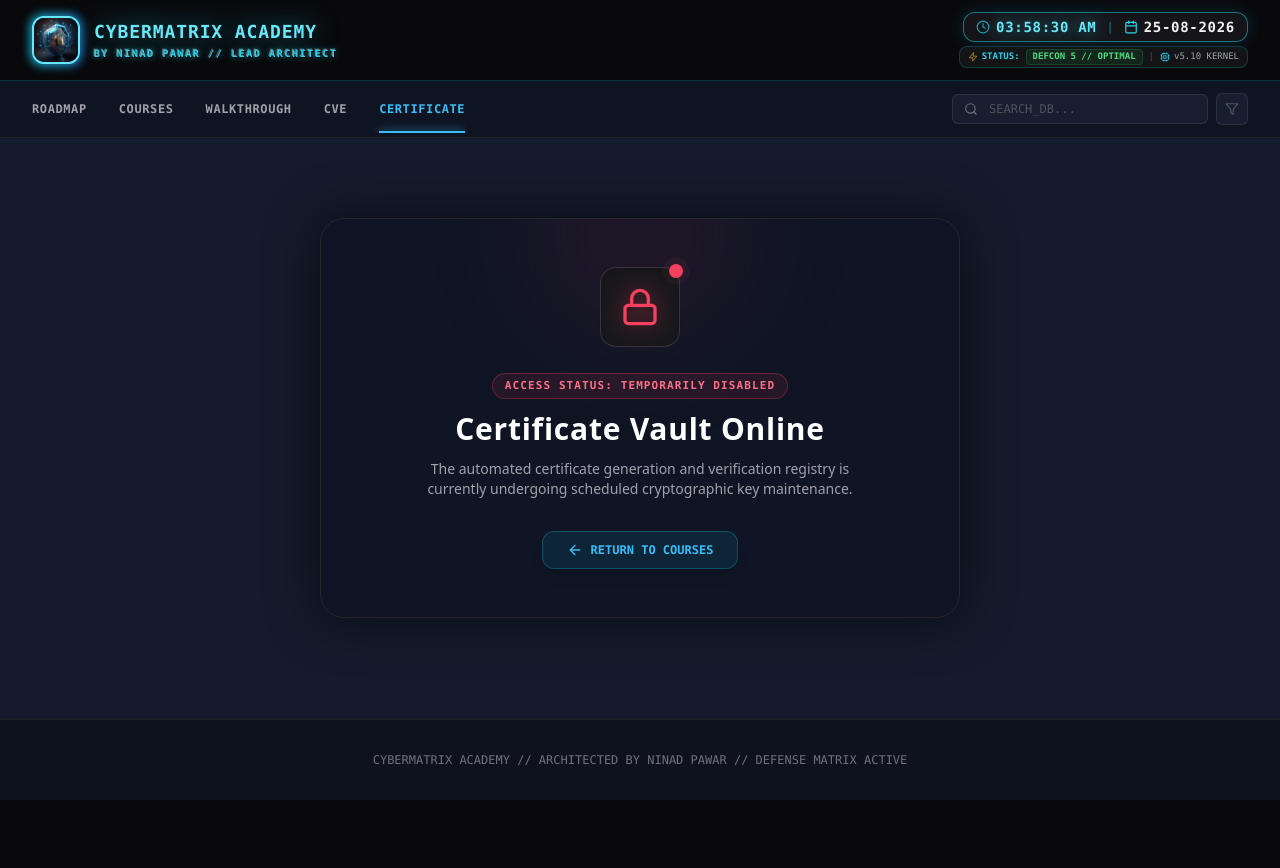
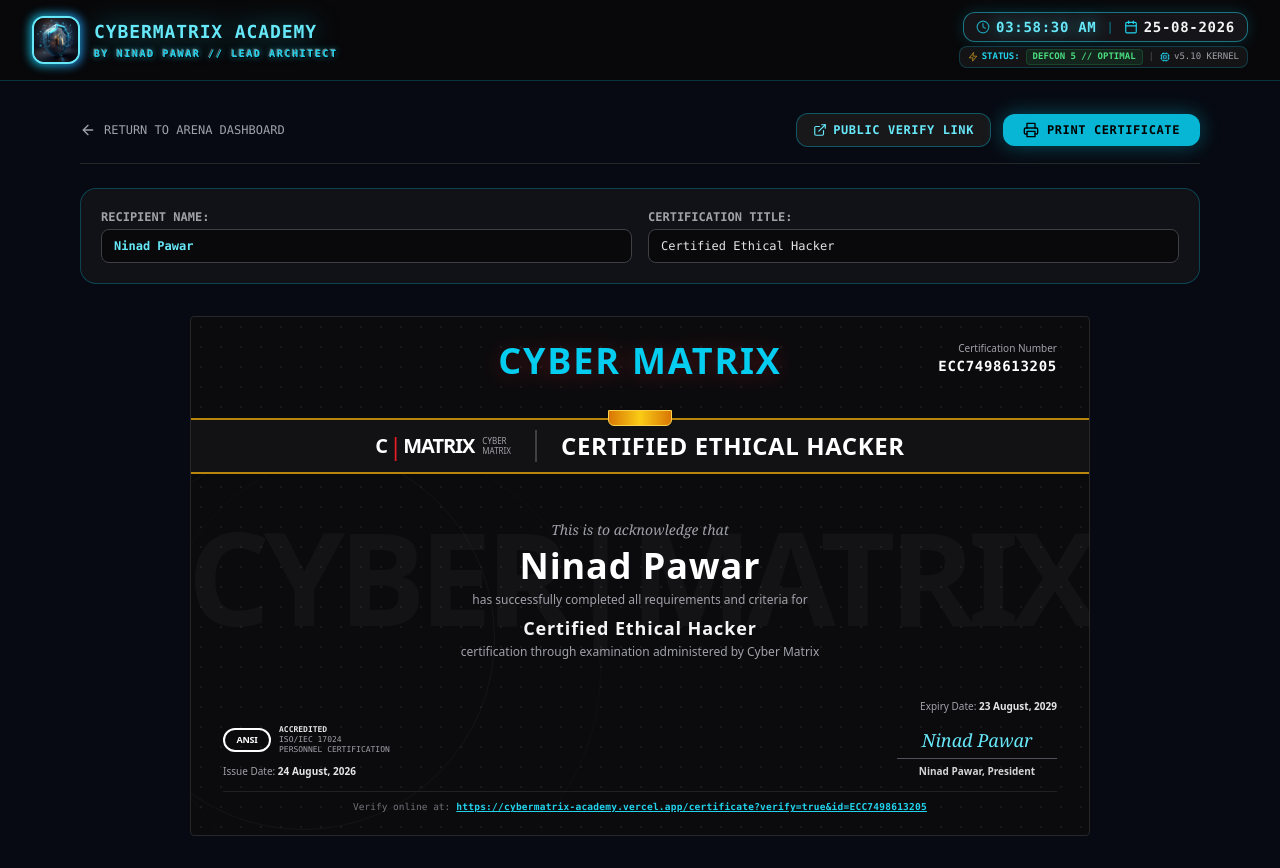
Before and after one commit to ninadcyber88-max/cybermatrix-academy, a Next.js app: page /certificate in a window 1280 px wide. Before the commit the page ends 800 px from the top, so only its background shows below. Built offline with nearby package versions, Linux system fonts and the light colour scheme.

Commit message:
Refactor CertificatePage and add state management

```diff
--- a/app/certificate/page.tsx
+++ b/app/certificate/page.tsx
@@ -1,126 +1,308 @@
 'use client';
 
+import { useState, useEffect, Suspense } from 'react';
 import Link from 'next/link';
-import {
-  Lock,
-  ShieldAlert,
-  ArrowLeft,
-  Search,
-  Filter,
-  AlertTriangle
-} from 'lucide-react';
+import { useSearchParams } from 'next/navigation';
+import { Printer, ArrowLeft, ShieldCheck, ExternalLink, CheckCircle } from 'lucide-react';
 import { CyberSmokeHeader } from '@/components/CyberSmokeHeader';
 
-const NAV_BUTTONS = [
-  { name: 'ROADMAP', href: '/roadmap' },
-  { name: 'COURSES', href: '/courses' },
-  { name: 'WALKTHROUGH', href: '/walkthroughs' },
-  { name: 'CVE', href: '/cve' },
-  { name: 'CERTIFICATE', href: '/certificate' }
-];
+function CertificateContent() {
+  const searchParams = useSearchParams();
+  const isViewOnly = searchParams.get('verify') === 'true' || searchParams.get('view') === 'only';
 
-export default function CertificateEnabledPage() {
+  const [recipientName, setRecipientName] = useState('Ninad Pawar');
+  const [trackName, setTrackName] = useState('Certified Ethical Hacker');
+  const [certNumber, setCertNumber] = useState('ECC7498613205');
+  const [issueDate, setIssueDate] = useState('24 August, 2026');
+  const [expiryDate, setExpiryDate] = useState('23 August, 2029');
+
+  const verificationUrl = `https://cybermatrix-academy.vercel.app/certificate?verify=true&id=${certNumber}`;
+
+  const handlePrint = () => {
+    window.print();
+  };
+
   return (
-    <div className="min-h-screen bg-[#141b2c] text-zinc-100 font-sans selection:bg-cyan-500/30 selection:text-cyan-300 flex flex-col justify-between">
+    <div className={`min-h-screen bg-[#070a12] text-zinc-100 font-sans selection:bg-cyan-500/30 selection:text-cyan-300 print:bg-black print:min-h-0 print:p-0 print:m-0 ${isViewOnly ? 'py-6 px-3 flex flex-col justify-center items-center' : ''}`}>
 
-      <div>
-        {/* 1. Global Smoke Header */}
-        <CyberSmokeHeader />
+      {/* 1. Global Header & Controls (View-Only mode आणि Print mode मध्ये पूर्णपणे लपवले जातील) */}
+      {!isViewOnly && (
+        <div className="print:hidden">
+          <CyberSmokeHeader />
+        </div>
+      )}
 
-        {/* 2. Top Navigation Sub-Header */}
-        <div className="bg-[#0f1422] border-b border-zinc-800/80 sticky top-0 z-40">
-          <div className="max-w-7xl mx-auto px-4 md:px-8 h-14 flex items-center justify-between gap-4">
+      <main className={`max-w-6xl mx-auto px-4 ${isViewOnly ? 'p-0 w-full' : 'py-8'} print:max-w-none print:p-0 print:m-0`}>
 
-            <div className="flex items-center space-x-4 sm:space-x-8 text-xs font-mono tracking-wider font-bold overflow-x-auto no-scrollbar">
-              {NAV_BUTTONS.map((btn) => {
-                const isActive = btn.name === 'CERTIFICATE';
-                return (
-                  <Link
-                    key={btn.name}
-                    href={btn.href}
-                    className={`py-4 transition-all relative shrink-0 ${
-                      isActive
-                        ? 'text-[#38bdf8] font-extrabold'
-                        : 'text-zinc-400 hover:text-zinc-100'
-                    }`}
-                  >
-                    <span>{btn.name}</span>
-                    {isActive && (
-                      <div className="absolute bottom-0 left-0 right-0 h-[2px] bg-[#38bdf8] shadow-[0_0_10px_rgba(56,189,248,0.9)]"></div>
-                    )}
-                  </Link>
-                );
-              })}
+        {/* Navigation & Controls for Editor Mode */}
+        {!isViewOnly && (
+          <>
+            <div className="print:hidden flex flex-col md:flex-row items-start md:items-center justify-between gap-4 mb-6 pb-4 border-b border-zinc-800">
+              <Link
+                href="/"
+                className="flex items-center space-x-2 text-xs font-mono text-zinc-400 hover:text-cyan-300 transition group"
+              >
+                <ArrowLeft className="w-4 h-4 group-hover:-translate-x-1 transition-transform" />
+                <span>RETURN TO ARENA DASHBOARD</span>
+              </Link>
+
+              <div className="flex items-center gap-3">
+                <Link
+                  href={`/certificate?verify=true&id=${certNumber}`}
+                  target="_blank"
+                  className="flex items-center space-x-1.5 px-4 py-2 rounded-xl bg-zinc-900 border border-cyan-500/40 hover:border-cyan-400 text-cyan-300 font-bold text-xs tracking-wider transition font-mono"
+                >
+                  <ExternalLink className="w-3.5 h-3.5" />
+                  <span>PUBLIC VERIFY LINK</span>
+                </Link>
+
+                <button
+                  onClick={handlePrint}
+                  className="flex items-center space-x-2 px-5 py-2 rounded-xl bg-cyan-500 hover:bg-cyan-400 text-black font-black text-xs tracking-wider transition shadow-[0_0_20px_rgba(6,182,212,0.4)] cursor-pointer font-mono"
+                >
+                  <Printer className="w-4 h-4" />
+                  <span>PRINT CERTIFICATE</span>
+                </button>
+              </div>
             </div>
 
-            <div className="flex items-center space-x-2 shrink-0">
-              <div className="relative w-36 sm:w-60 md:w-64">
-                <Search className="w-3.5 h-3.5 text-zinc-500 absolute left-3 top-1/2 -translate-y-1/2" />
+            {/* Dynamic Controls Box */}
+            <div className="print:hidden p-5 rounded-2xl bg-zinc-900/60 border border-cyan-500/30 mb-8 grid grid-cols-1 md:grid-cols-2 gap-4 text-xs font-mono">
+              <div>
+                <label className="block text-zinc-400 mb-1 font-bold">RECIPIENT NAME:</label>
                 <input
                   type="text"
-                  placeholder="SEARCH_DB..."
-                  enabled
-                  className="w-full pl-9 pr-3 py-1.5 bg-[#171e30] border border-zinc-700/60 rounded-md text-xs font-mono text-zinc-500 placeholder-zinc-600 cursor-not-allowed"
+                  value={recipientName}
+                  onChange={(e) => setRecipientName(e.target.value)}
+                  className="w-full bg-zinc-950 border border-zinc-700 rounded-lg px-3 py-2 text-cyan-300 font-bold focus:border-cyan-400 outline-none"
                 />
               </div>
-              <button
-                enabled
-                className="p-2 rounded-md bg-[#171e30] border border-zinc-700/60 text-zinc-600 cursor-not-allowed"
-              >
-                <Filter className="w-3.5 h-3.5" />
-              </button>
+              <div>
+                <label className="block text-zinc-400 mb-1 font-bold">CERTIFICATION TITLE:</label>
+                <input
+                  type="text"
+                  value={trackName}
+                  onChange={(e) => setTrackName(e.target.value)}
+                  className="w-full bg-zinc-950 border border-zinc-700 rounded-lg px-3 py-2 text-zinc-200 focus:border-cyan-400 outline-none"
+                />
+              </div>
+            </div>
+          </>
+        )}
+
+        {/* View-Only Verified Badge Banner */}
+        {isViewOnly && (
+          <div className="print:hidden max-w-4xl mx-auto mb-4 px-4 py-2 rounded-xl bg-green-500/10 border border-green-500/30 flex items-center justify-between text-xs font-mono">
+            <div className="flex items-center space-x-2 text-green-400">
+              <CheckCircle className="w-4 h-4" />
+              <span className="font-bold">OFFICIALLY VERIFIED CREDENTIAL // CYBER MATRIX REGISTRY</span>
+            </div>
+            <button
+              onClick={handlePrint}
+              className="flex items-center space-x-1 text-cyan-300 hover:underline"
+            >
+              <Printer className="w-3.5 h-3.5" />
+              <span>Print / Download PDF</span>
+            </button>
+          </div>
+        )}
+
+        {/* 2. OFFICIAL CYBER MATRIX CERTIFICATE TEMPLATE */}
+        <div className="cert-outer-wrapper">
+          <div className="certificate-card relative bg-[#0b0b0d] border border-zinc-800 text-white flex flex-col justify-between overflow-hidden select-none">
+
+            {/* Background Texture & Watermark */}
+            <div className="absolute inset-0 bg-[radial-gradient(#ffffff_1.2px,transparent_1.2px)] [background-size:20px_20px] opacity-[0.06] pointer-events-none"></div>
+            <div className="absolute -left-20 top-1/4 w-96 h-96 rounded-full border border-zinc-700/20 pointer-events-none"></div>
+            <div className="absolute -left-10 top-1/4 w-[450px] h-[450px] rounded-full border border-zinc-700/10 pointer-events-none"></div>
+
+            <div className="absolute inset-0 flex items-center justify-center pointer-events-none opacity-[0.03]">
+              <span className="text-[130px] font-black tracking-tighter">CYBER|MATRIX</span>
+            </div>
+
+            {/* TOP BAR: ABSOLUTE CENTERED CYBER MATRIX & RIGHT CERT NUMBER */}
+            <div className="relative z-10 w-full px-8 pt-6 flex items-center justify-center min-h-[50px]">
+              <div className="text-center">
+                <h1 className="text-4xl sm:text-3xl md:text-4xl font-black tracking-wider text-[#05CDF0] uppercase drop-shadow-[0_2px_10px_rgba(230,28,36,0.3)]">
+                  CYBER MATRIX
+                </h1>
+              </div>
+
+              <div className="absolute right-8 top-6 text-right">
+                <p className="text-[10px] text-zinc-400 font-sans">Certification Number</p>
+                <p className="text-xs sm:text-sm font-black text-white tracking-wider font-mono">{certNumber}</p>
+              </div>
+            </div>
+
+            {/* PERFECTLY CENTERED BLACK & GOLD ACCENT RIBBON */}
+            <div className="relative z-10 my-2">
+              <div className="w-full bg-[#121214] border-t-2 border-b-2 border-[#b8860b] py-2.5 px-6 flex items-center justify-center shadow-md">
+
+                <div className="flex items-center justify-center space-x-6">
+                  {/* CEH Logo Badge */}
+                  <div className="flex items-center space-x-2 border-r-2 border-zinc-700 pr-6 shrink-0">
+                    <div className="flex items-center font-black tracking-tighter text-lg sm:text-xl">
+                      <span className="text-white">C</span>
+                      <span className="text-[#e61c24] mx-0.5 text-2xl font-light">|</span>
+                      <span className="text-white">MATRIX</span>
+                    </div>
+                    <div className="text-[8px] leading-tight text-zinc-400 uppercase font-sans text-left">
+                      <p>Cyber</p>
+                      <p>Matrix</p>
+                    </div>
+                  </div>
+
+                  {/* Centered Track Title */}
+                  <h2 className="text-base sm:text-xl md:text-2xl font-bold tracking-wide text-white uppercase text-center">
+                    {trackName}
+                  </h2>
+                </div>
+
+              </div>
+
+              <div className="absolute left-1/2 -translate-x-1/2 -top-2 flex flex-col items-center">
+                <div className="w-16 h-4 bg-gradient-to-r from-amber-600 via-yellow-400 to-amber-600 rounded-b-md shadow-lg border border-amber-300"></div>
+              </div>
+            </div>
+
+            {/* MAIN CERTIFICATE BODY */}
+            <div className="relative z-10 px-8 py-2 text-center">
+              <p className="text-xs sm:text-sm text-zinc-400 font-serif italic">
+                This is to acknowledge that
+              </p>
+
+              <h3 className="text-2xl sm:text-3xl md:text-4xl font-extrabold text-white my-1.5 tracking-wide font-sans">
+                {recipientName || 'Candidate Name'}
+              </h3>
+
+              <p className="text-[11px] sm:text-xs text-zinc-400 max-w-xl mx-auto leading-relaxed font-sans">
+                has successfully completed all requirements and criteria for
+              </p>
+
+              <h4 className="text-sm sm:text-base md:text-lg font-bold text-zinc-100 mt-1.5 mb-0.5 tracking-wider">
+                {trackName}
+              </h4>
+
+              <p className="text-[11px] sm:text-xs text-zinc-400 font-sans">
+                certification through examination administered by Cyber Matrix
+              </p>
+            </div>
+
+            {/* BOTTOM METRICS, SIGNATURES & CENTER ONLINE VERIFICATION LINK */}
+            <div className="relative z-10 px-8 pb-5 flex flex-col space-y-3">
+
+              <div className="flex items-end justify-between text-xs">
+                {/* Left: ANSI Stamp & Issue Date */}
+                <div className="flex flex-col space-y-2 text-left">
+                  <div className="flex items-center space-x-2">
+                    <div className="w-12 h-6 border-2 border-white rounded-full flex items-center justify-center font-black text-[9px] tracking-tight text-white">
+                      ANSI
+                    </div>
+                    <div className="text-[8px] text-zinc-400 uppercase leading-tight font-mono">
+                      <p className="font-bold text-zinc-200">ACCREDITED</p>
+                      <p>ISO/IEC 17024</p>
+                      <p>Personnel Certification</p>
+                    </div>
+                  </div>
+
+                  <div>
+                    <p className="text-[10px] text-zinc-400 font-sans">
+                      Issue Date: <span className="font-bold text-zinc-200">{issueDate}</span>
+                    </p>
+                  </div>
+                </div>
+
+                {/* Right: Expiry Date & President Signature */}
+                <div className="flex flex-col items-end space-y-1 text-right">
+                  <p className="text-[10px] text-zinc-400 font-sans mb-1">
+                    Expiry Date: <span className="font-bold text-zinc-200">{expiryDate}</span>
+                  </p>
+
+                  <div className="pt-1 text-center">
+                    <p className="font-serif italic text-base sm:text-lg text-cyan-300 leading-none">
+                      Ninad Pawar
+                    </p>
+                    <div className="w-40 h-[1px] bg-zinc-600 my-1"></div>
+                    <p className="text-[10px] font-bold text-zinc-300 font-sans">Ninad Pawar, President</p>
+                  </div>
+                </div>
+              </div>
+
+              {/* EXACT CENTER OF BOTTOM: OFFICIAL ONLINE VERIFICATION LINK */}
+              <div className="pt-2 border-t border-zinc-800/80 text-center flex items-center justify-center space-x-1.5 text-[9.5px] text-zinc-400 font-mono">
+                <span className="text-zinc-500">Verify online at:</span>
+                <span className="text-cyan-400 underline font-semibold tracking-wide select-all">
+                  {verificationUrl}
+                </span>
+              </div>
+
             </div>
 
           </div>
         </div>
 
-        {/* 3. Main Disabled State Container */}
-        <main className="max-w-2xl mx-auto px-4 py-20 text-center">
-          <div className="p-8 sm:p-12 rounded-3xl bg-[#0f1524] border border-zinc-800 shadow-[0_0_50px_rgba(0,0,0,0.6)] relative overflow-hidden">
+      </main>
 
-            {/* Ambient Red Glow */}
-            <div className="absolute -top-20 left-1/2 -translate-x-1/2 w-48 h-48 bg-rose-500/10 rounded-full blur-3xl pointer-events-none"></div>
+      {/* STRICT 1-PAGE AUTO-FIT PRINT STYLING */}
+      <style jsx global>{`
+        .cert-outer-wrapper {
+          width: 100%;
+          max-width: 900px;
+          margin: 0 auto;
+        }
+        .certificate-card {
+          width: 100%;
+          min-height: 520px;
+          border-radius: 4px;
+        }
 
-            {/* Lock Shield Icon */}
-            <div className="w-20 h-20 mx-auto rounded-2xl bg-zinc-900/90 border border-zinc-700/80 flex items-center justify-center shadow-inner mb-6 relative">
-              <Lock className="w-10 h-10 text-rose-500 drop-shadow-[0_0_12px_rgba(244,63,94,0.7)]" />
-              <span className="absolute -top-1 -right-1 flex h-3.5 w-3.5">
-                <span className="animate-ping absolute inline-flex h-full w-full rounded-full bg-rose-400 opacity-75"></span>
-                <span className="relative inline-flex rounded-full h-3.5 w-3.5 bg-rose-500"></span>
-              </span>
-            </div>
-
-            {/* Status Code & Title */}
-            <span className="text-[11px] font-mono font-bold px-3 py-1 rounded-full bg-rose-500/10 border border-rose-500/30 text-rose-400 uppercase tracking-widest inline-block mb-3">
-              ACCESS STATUS: TEMPORARILY DISABLED
-            </span>
-
-            <h1 className="text-2xl sm:text-3xl font-black text-white tracking-wide mb-3">
-              Certificate Vault Online
-            </h1>
-
-            <p className="text-xs sm:text-sm text-zinc-400 leading-relaxed max-w-md mx-auto mb-8 font-light">
-              The automated certificate generation and verification registry is currently undergoing scheduled cryptographic key maintenance.
-            </p>
-
-            {/* Back to Dashboard Button */}
-            <Link
-              href="/courses"
-              className="inline-flex items-center space-x-2 px-6 py-2.5 rounded-xl bg-cyan-500/10 hover:bg-[#38bdf8] text-[#38bdf8] hover:text-black border border-cyan-500/30 text-xs font-mono font-bold transition shadow-lg"
-            >
-              <ArrowLeft className="w-4 h-4" />
-              <span>RETURN TO COURSES</span>
-            </Link>
-
-          </div>
-        </main>
-      </div>
-
-      {/* 4. Footer */}
-      <footer className="border-t border-zinc-800/60 bg-[#0d121e] py-8 text-center text-xs font-mono text-zinc-500">
-        CYBERMATRIX ACADEMY // ARCHITECTED BY NINAD PAWAR // DEFENSE MATRIX ACTIVE
-      </footer>
-
+        @media print {
+          @page {
+            size: A4 landscape !important;
+            margin: 0 !important;
+          }
+          html, body {
+            height: 100% !important;
+            margin: 0 !important;
+            padding: 0 !important;
+            background: #000000 !important;
+            -webkit-print-color-adjust: exact !important;
+            print-color-adjust: exact !important;
+            overflow: hidden !important;
+          }
+          .cert-outer-wrapper {
+            width: 100% !important;
+            max-width: none !important;
+            height: 100vh !important;
+            margin: 0 !important;
+            padding: 8mm !important;
+            box-sizing: border-box !important;
+            display: flex !important;
+            align-items: center !important;
+            justify-content: center !important;
+            page-break-inside: avoid !important;
+            page-break-after: avoid !important;
+          }
+          .certificate-card {
+            width: 100% !important;
+            max-height: 96vh !important;
+            border-radius: 0px !important;
+            border: 2px solid #333338 !important;
+            padding: 0 !important;
+            box-sizing: border-box !important;
+            page-break-inside: avoid !important;
+            page-break-after: avoid !important;
+          }
+        }
+      `}</style>
     </div>
   );
 }
+
+export default function CertificatePage() {
+  return (
+    <Suspense fallback={<div className="min-h-screen bg-black text-cyan-400 flex items-center justify-center font-mono">LOADING CYBER MATRIX VERIFIER...</div>}>
+      <CertificateContent />
+    </Suspense>
+  );
+        }
```
